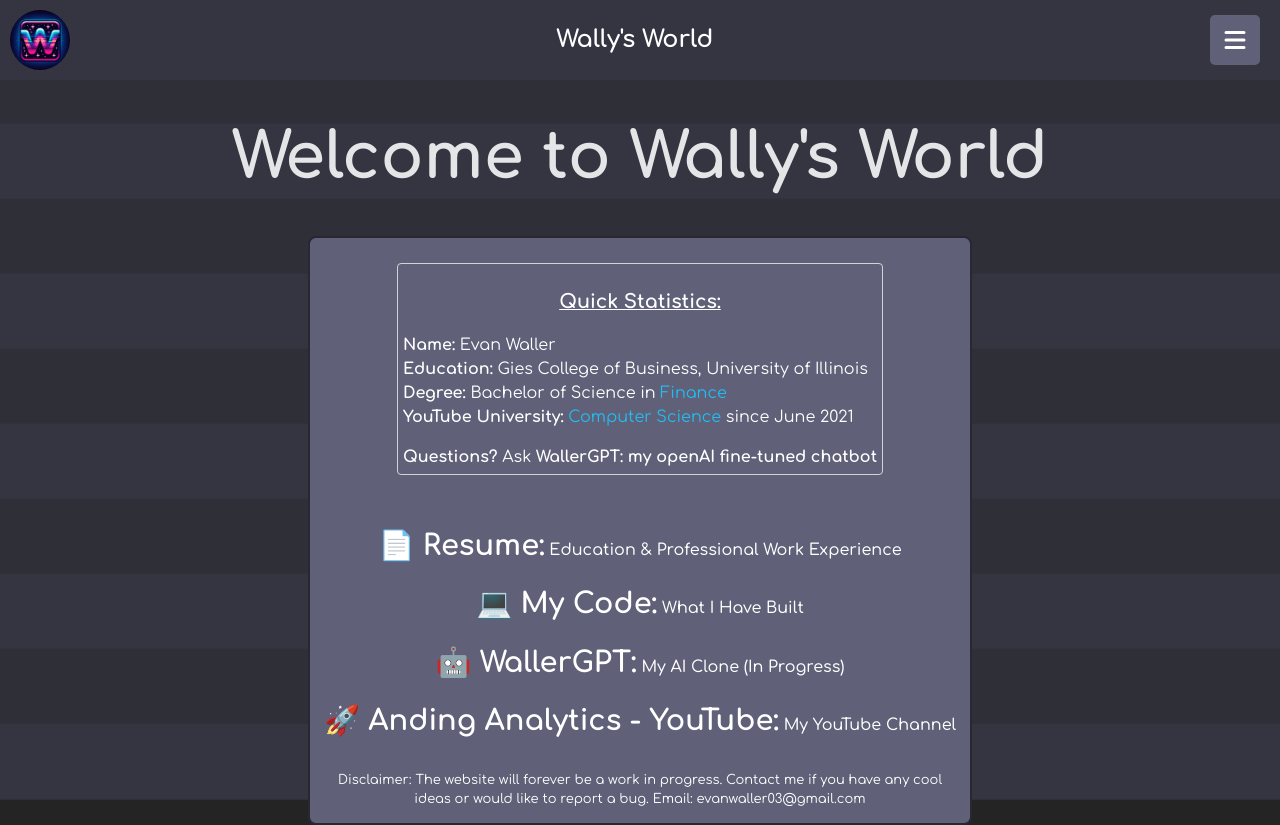
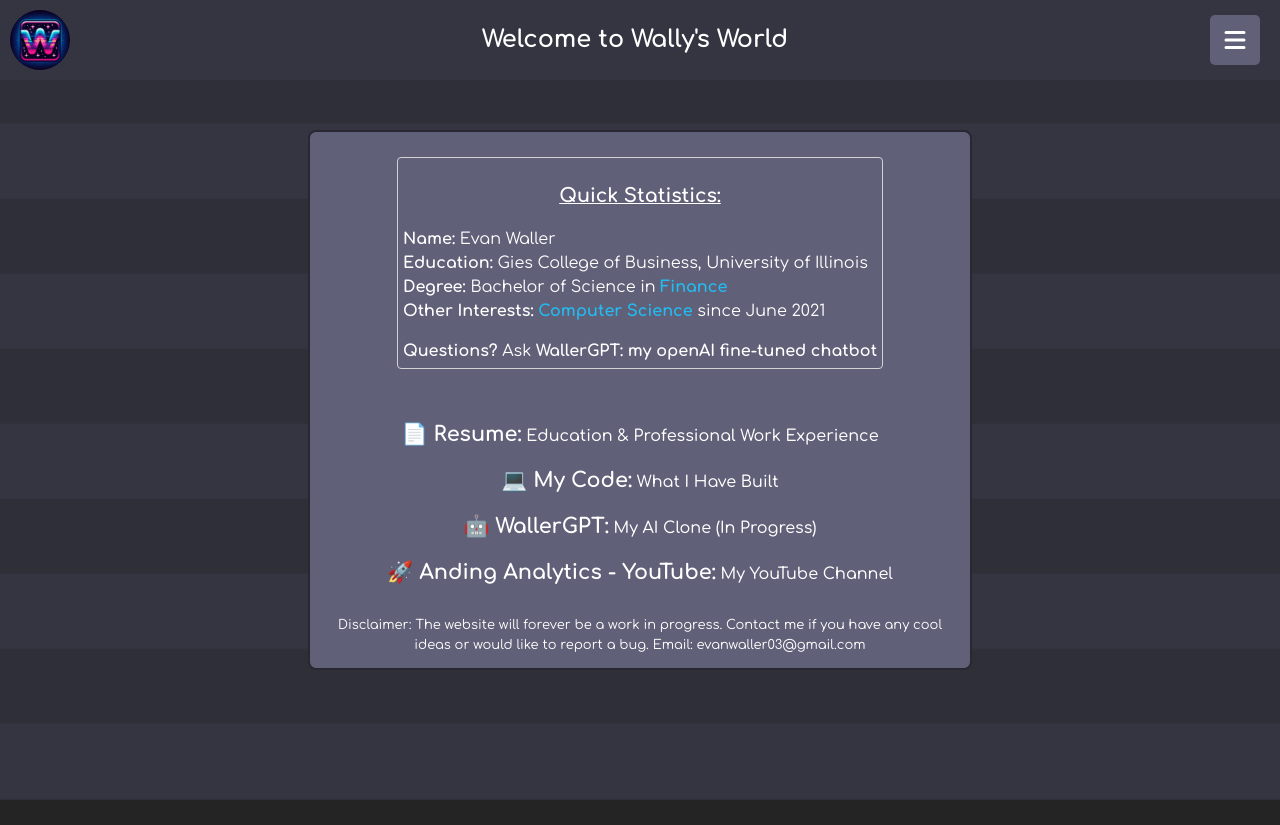
Before and after one commit to evanwaller03/personal-website, a React (Vite) app: page / in a window 1280 px wide. Built offline with nearby package versions, Linux system fonts and the light colour scheme.

Commit message:
updates to home page

```diff
--- a/src/views/Welcome.tsx
+++ b/src/views/Welcome.tsx
@@ -51,25 +51,28 @@ const Welcome = () => {
         <div style={{ position: 'relative', width: '100vw', height: '100vh', overflow: 'auto', paddingBottom: '25px'}}>
             <div className="moving-background"></div> {/* Separate div for moving background */}
             <div className='navbar-div'>
-                <NavBar title="Wally's World"/>
+                <NavBar title={isMobile ? "Wally's World" : "Welcome to Wally's World"}/>
             </div>
-            <div style={{display: 'flex', justifyContent: 'center', alignItems: 'center', flexDirection: 'column', width: '100%', marginTop: '80px', overflow: 'scroll'}}>
-                <h1 style={titleStyle}>Welcome to Wally's World</h1>
+            <div style={{display: 'flex', justifyContent: 'center', alignItems: 'center', flexDirection: 'column', width: '100%', marginTop: '80px', overflow: 'scroll', height:'80%'}}>
+                {/* <h1 style={titleStyle}>Welcome to Wally's World</h1> */}
                 <div style={pageStyle}>
                     <div style={{ border:'1px solid #d3d3d3', borderRadius: '4px', padding: '5px'}}>
                         <h3 style={{ textAlign: 'center', marginBottom: '15px', fontSize: '1.2em', textDecoration: 'underline' }}>Quick Statistics:</h3>
                         <ul style={{ listStyleType: 'none', padding: '0', textAlign: 'left' }}>
                             <li><strong>Name:</strong> Evan Waller</li>
                             <li><strong>Education:</strong> Gies College of Business, University of Illinois</li>
-                            <li><strong>Degree:</strong> Bachelor of Science in <span style={{ color: '#22bcf3' }}>Finance</span></li>
-                            <li><strong>YouTube University:</strong> <span style={{ color: '#22bcf3' }}>Computer Science</span> since June 2021</li>
+                            <li><strong>Degree:</strong> Bachelor of Science in <span style={{ fontWeight: 'bold',color: '#22bcf3' }}>Finance</span></li>
+                            <li><strong>Other Interests:</strong> <span style={{ fontWeight: 'bold',color: '#22bcf3' }}>Computer Science</span> since June 2021</li>
+                            {/* <a className='hover-underline' href="https://chat.openai.com/g/g-cN5P2jtNn-senior-technology-guide" target="_blank" rel="noopener noreferrer">
+                                ChatGPT Store Project: Senior Technology Guide
+                            </a> */}
                         </ul>
                         <strong>Questions?</strong> Ask <Link className='hover-underline' style={{ fontWeight: 'bold', textDecoration: isMobile ? 'underline': '', display: 'inline' }} to="/wallergpt">WallerGPT: my openAI fine-tuned chatbot</Link>
                     </div>
-                    <Link className='hover-underline' style={{marginTop: '50px', marginBottom: '15px'}} to="/resume"><strong style={{fontSize: isMobile ? '1.1em' : '1.8em', textDecoration: isMobile ? 'underline': ''}}>📄 Resume:</strong> Education & Professional Work Experience</Link>
-                    <Link className='hover-underline' style={{marginBottom: '15px'}} to="/mycode"><strong style={{fontSize: isMobile ? '1.1em' : '1.8em', textDecoration: isMobile ? 'underline': ''}}>💻 My Code:</strong> What I Have Built</Link>
-                    <Link className='hover-underline' style={{marginBottom: '15px',}} to="/wallergpt"><strong style={{fontSize: isMobile ? '1.1em' : '1.8em', textDecoration: isMobile ? 'underline': ''}}>🤖 WallerGPT:</strong> My AI Clone (In Progress)</Link>
-                    <Link className='hover-underline' style={{marginBottom: '15px'}}to="/youtube"><strong style={{fontSize: isMobile ? '1.1em' : '1.8em', textDecoration: isMobile ? 'underline': ''}}>🚀 Anding Analytics - YouTube:</strong> My YouTube Channel</Link>
+                    <Link className='hover-underline' style={{marginTop: '50px', marginBottom: '15px'}} to="/resume"><strong style={{fontSize: isMobile ? '1.1em' : '1.3em', textDecoration: isMobile ? 'underline': ''}}>📄 Resume:</strong> Education & Professional Work Experience</Link>
+                    <Link className='hover-underline' style={{marginBottom: '15px'}} to="/mycode"><strong style={{fontSize: isMobile ? '1.1em' : '1.3em', textDecoration: isMobile ? 'underline': ''}}>💻 My Code:</strong> What I Have Built</Link>
+                    <Link className='hover-underline' style={{marginBottom: '15px',}} to="/wallergpt"><strong style={{fontSize: isMobile ? '1.1em' : '1.3em', textDecoration: isMobile ? 'underline': ''}}>🤖 WallerGPT:</strong> My AI Clone (In Progress)</Link>
+                    <Link className='hover-underline' style={{marginBottom: '15px'}}to="/youtube"><strong style={{fontSize: isMobile ? '1.1em' : '1.3em', textDecoration: isMobile ? 'underline': ''}}>🚀 Anding Analytics - YouTube:</strong> My YouTube Channel</Link>
                     {/* <Link className='hover-underline' style={{marginTop: '15px'}} to="/galaxyinvaders">🕹️ <strong style={{fontSize: isMobile ? '1.1em' : '1.8em', textDecoration: isMobile ? 'underline': ''}}>Galaxy Invaders:</strong> A Tribute To My First Python Creation</Link> */}
                     {/* <Link className='hover-underline' style={{marginBottom: '50px',}} to="/interests"><strong style={{fontSize: isMobile ? '1.1em' : '1.8em', textDecoration: isMobile ? 'underline': ''}}>🌌 Interests:</strong> What I Do For Fun</Link> */}
                     <p style={{fontSize:'13px'}}>Disclaimer: The website will forever be a work in progress. Contact me if you have any cool ideas or would like to report a bug. Email: evanwaller03@gmail.com</p>
```
